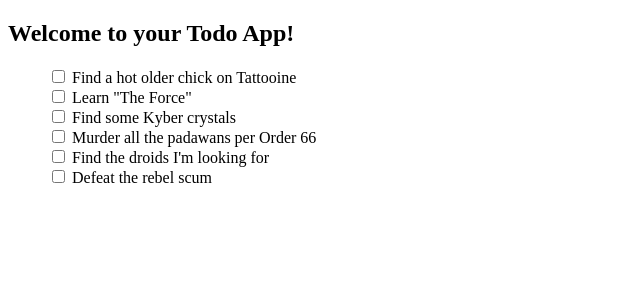
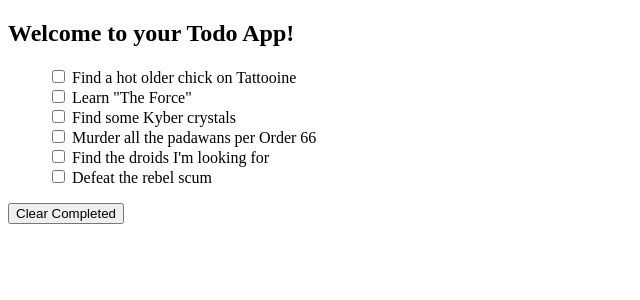
Before and after one commit to bloominstituteoftechnology/web-module-project-class-components, a React (Create React App) app: page / in a window 1280 px wide. Shown: the top 300 px of the page, without its empty margins (0-640 px from the left). Built offline with nearby package versions, Linux system fonts and the light colour scheme; the HTML template or start-up script is replaced by a standard one.

Commit message:
Adds button to clear completed tasks

```diff
--- a/src/App.jsx
+++ b/src/App.jsx
@@ -52,11 +52,16 @@ class App extends React.Component {
   };
 
   removeTask = (e, id) => {
-    console.log(id);
     let newState = { ...this.state };
     newState.todos = newState.todos.filter((todo) => todo.id !== id);
     this.setState({ todos: newState.todos });
   };
+
+  clearCompleted = () => {
+    let newState = { ...this.state };
+    newState.todos = newState.todos.filter((todo) => todo.completed !== true);
+    this.setState({ todos: newState.todos });
+  }
 
   render() {
     return (
@@ -67,6 +72,7 @@ class App extends React.Component {
           toggleCompleted={this.toggleCompleted}
           removeTask={this.removeTask}
         />
+        <button onClick={this.clearCompleted} >Clear Completed</button>
       </div>
     );
   }
```
